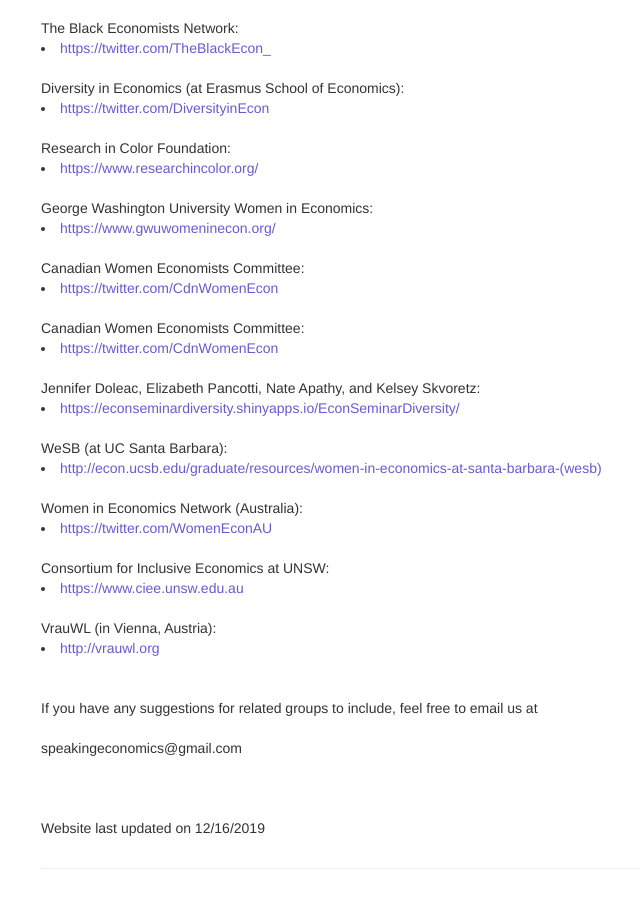
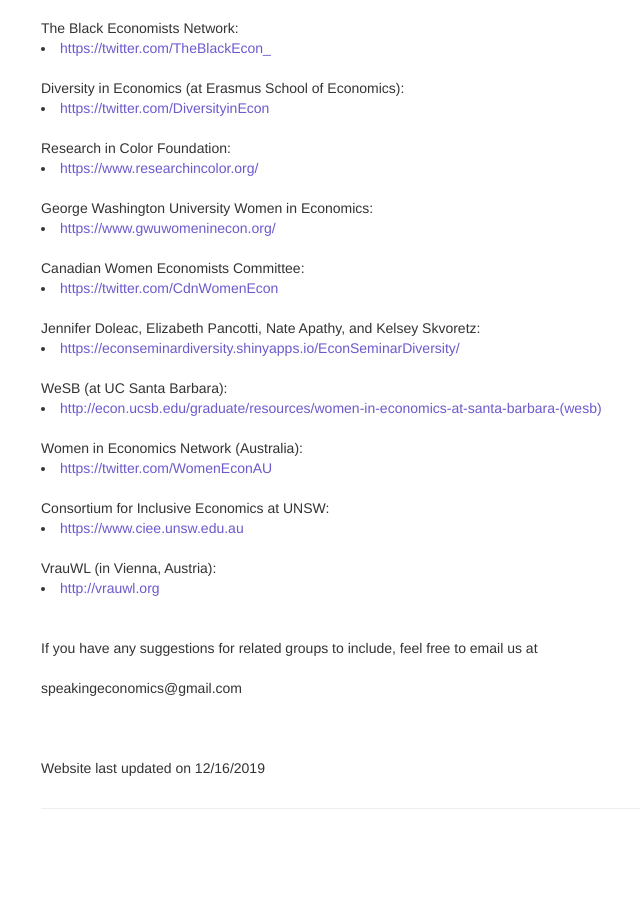
Before and after one commit to aponce6/Diversity-in-Cornell-Economics.github.io, a Jekyll site: the page built from pages/related_groups.md, in a window 1280 px wide and 900 px high, scrolled down 976 px. Shown: the whole window, without its empty margins (249-889 px from the left). Built offline with Jekyll 4.4.1, drawn with Linux system fonts in a browser that asks for light colours; our own code applies the rules of GitHub Pages for plain Markdown files; after the commit the page ends 1816 px from its top, so only the background shows below that.

Commit message:
update related groups

```diff
--- a/pages/related_groups.md
+++ b/pages/related_groups.md
@@ -104,11 +104,6 @@ George Washington University Women in Economics:
 <br/>
 Canadian Women Economists Committee:
 <li><a href="https://twitter.com/CdnWomenEcon/">https://twitter.com/CdnWomenEcon</a></li>
-
-<br/>
-Canadian Women Economists Committee:
-<li><a href="https://twitter.com/CdnWomenEcon/">https://twitter.com/CdnWomenEcon</a></li>
-
 <br/>
 Jennifer Doleac, Elizabeth Pancotti, Nate Apathy, and Kelsey Skvoretz:
 <li><a href="https://econseminardiversity.shinyapps.io/EconSeminarDiversity/">https://econseminardiversity.shinyapps.io/EconSeminarDiversity/</a></li>
```
